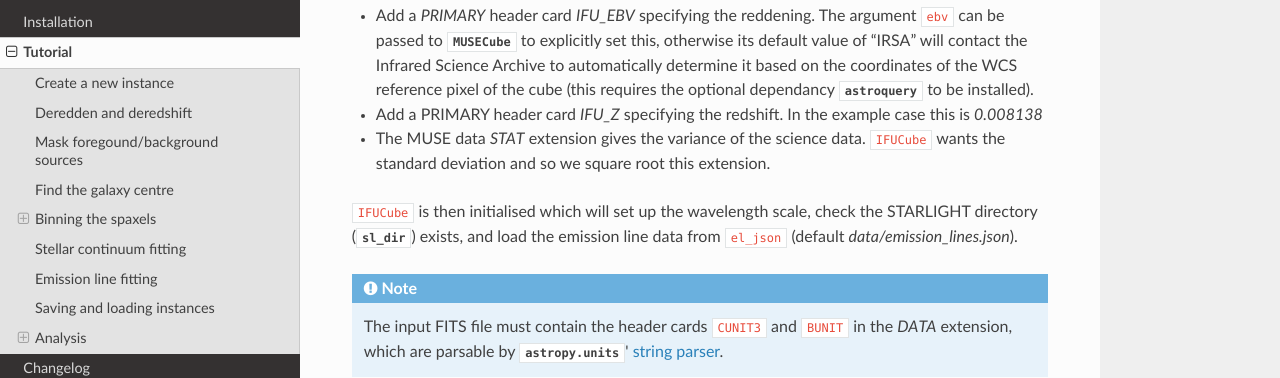
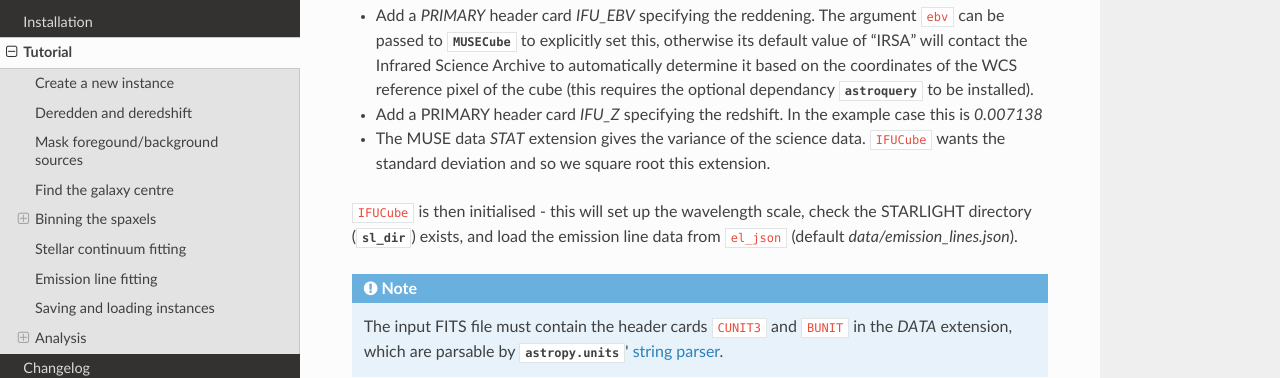
Before and after one commit to Lyalpha/ifuanal, a Sphinx documentation site: the page built from docs/tutorial.rst, in a window 1280 px wide and 900 px high, scrolled down 1343 px. Shown: the part 153-531 px from the top of the window. Built offline with Sphinx 7.4.7 and the Read the Docs theme 2.0.0, drawn with Linux system fonts in a browser that asks for light colours; some of the changed text lies outside the part shown.

Commit message:
Fix tutorial typos

```diff
--- a/docs/tutorial.rst
+++ b/docs/tutorial.rst
@@ -75,12 +75,12 @@ small manipulation to the MUSE FITS file input before ingestion to
   reference pixel of the cube (this requires the optional dependancy
   :mod:`astroquery` to be installed).
 * Add a PRIMARY header card `IFU_Z` specifying the redshift. In the example
-  case this is `0.008138`
+  case this is `0.007138`
 * The MUSE data `STAT` extension gives the variance of the science
   data. ``IFUCube`` wants the standard deviation and so we square root this
   extension.
 
-``IFUCube`` is then initialised which will set up the wavelength scale, check
+``IFUCube`` is then initialised - this will set up the wavelength scale, check
 the STARLIGHT directory (:attr:`sl_dir`) exists, and load the emission line data
 from ``el_json`` (default `data/emission_lines.json`).
 
```
Also changed, not shown: other parts of docs/tutorial.rst (+1 -1 lines).
